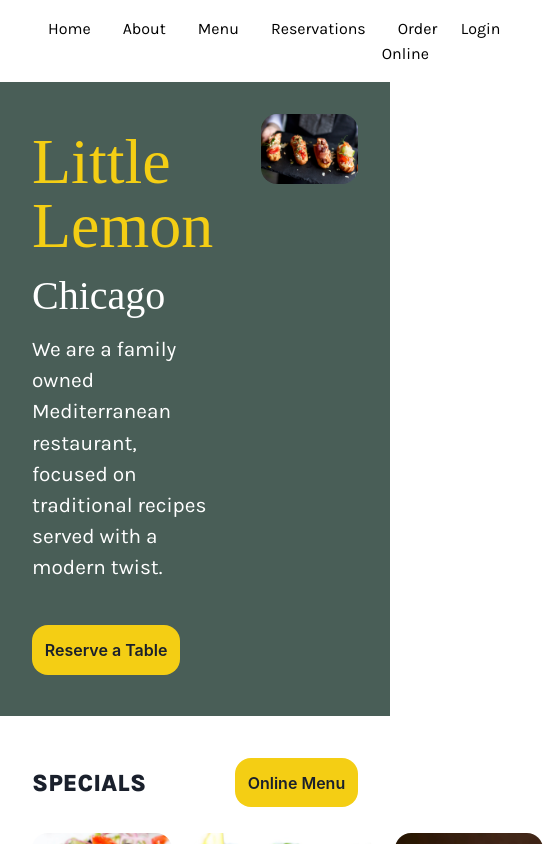
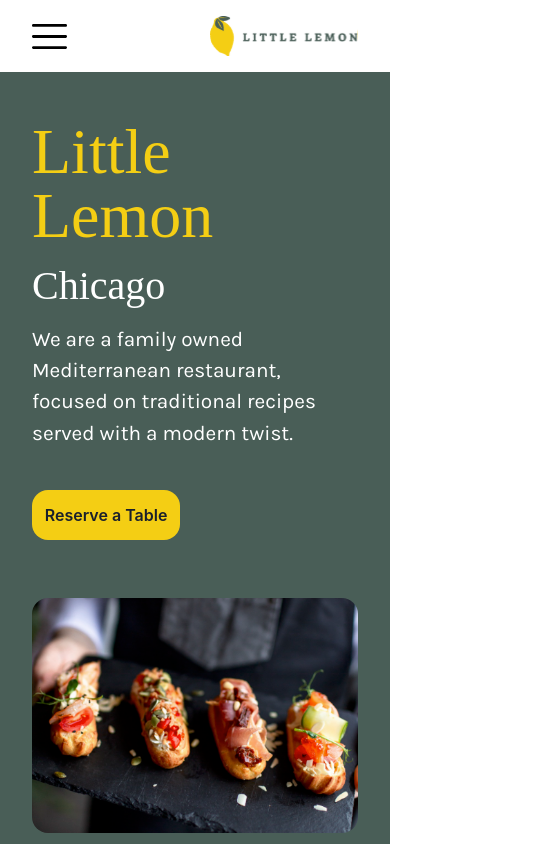
Before and after one commit to Beringar/meta-capstone, a React (Create React App) app: page / in a window 390 px wide. Shown: the top 844 px of the page, 543 px wide, since content can reach past the window. Built offline with nearby package versions, Linux system fonts and the light colour scheme; a web font is replaced by a local one.

Commit message:
add styles mobile 660 and 767 queries

```diff
--- a/src/App.css
+++ b/src/App.css
@@ -71,6 +71,11 @@ code {
   box-sizing: border-box;
 } */
 
+.clickable {
+  pointer-events: all;
+  cursor: pointer;
+}
+
 li a {
   color: #000000;
   font-weight: 500;
@@ -94,8 +99,8 @@ li a:hover {
 }
 
 .nav-container {
-  display: grid;
-  grid-template-columns: 1fr 3fr;
+  display: flex;
+  justify-content: space-between;
   align-items: center;
   margin: 0 auto;
   max-width: 1000px;
@@ -111,6 +116,10 @@ header .nav-menu > ul {
   display: flex;
   list-style-type: none;
   justify-content: space-between;
+}
+
+footer .nav-menu {
+  display: block !important;
 }
 
 footer .nav-menu > ul {
@@ -213,6 +222,7 @@ section {
 .footer {
   display: grid;
   grid-template-columns: 1fr 1fr 1fr 1fr;
+  gap: 0.5rem;
 }
 
 .footer section img {
@@ -298,3 +308,34 @@ footer {
 .reservation-bg {
   background-color: #edefee;
 }
+
+.only-mobile {
+  display: none;
+}
+
+.only-desktop {
+  display: block;
+}
+
+@media only screen and (max-width: 768px) {
+  .only-mobile {
+    display: block;
+  }
+
+  .only-desktop {
+    display: none;
+  }
+}
+
+@media only screen and (max-width: 660px) {
+  .hero-section,
+  .specials-list {
+    grid-template-columns: 1fr;
+  }
+  .testimonials-list {
+    grid-template-columns: 1fr 1fr;
+  }
+  .footer {
+    grid-template-columns: 1fr 1fr;
+  }
+}
--- a/src/components/Header.js
+++ b/src/components/Header.js
@@ -1,12 +1,33 @@
 import React from "react";
 import LittleLemonLogo from "../assets/img/Logo.svg";
+import IconHamburguer from "../assets/img/icon_hamburguer.svg";
+
 import Nav from "./Nav";
+import { useNavigate } from "react-router-dom";
 
 function Header() {
+  const navigate = useNavigate();
   return (
     <div className="header-container">
       <header className="nav-container">
-        <img src={LittleLemonLogo} alt="Little Lemon Restaurant logo" />
+        <img
+          className="only-mobile clickable"
+          aria-label="On Click"
+          onClick={() => {
+            navigate("/");
+          }}
+          src={IconHamburguer}
+          alt="Little Lemon Restaurant logo"
+        />
+        <img
+          className="clickable"
+          src={LittleLemonLogo}
+          alt="Little Lemon Restaurant logo"
+          aria-label="On Click"
+          onClick={() => {
+            navigate("/");
+          }}
+        />
         <Nav />
       </header>
     </div>
--- a/src/components/Nav.js
+++ b/src/components/Nav.js
@@ -3,7 +3,7 @@ import { Link } from "react-router-dom";
 
 function Nav() {
   return (
-    <nav className="nav-menu">
+    <nav className="nav-menu only-desktop">
       <ul>
         <li>
           <Link to="/">Home</Link>
```
Also changed, not shown: src/assets/img/icon_hamburguer.svg (added).
